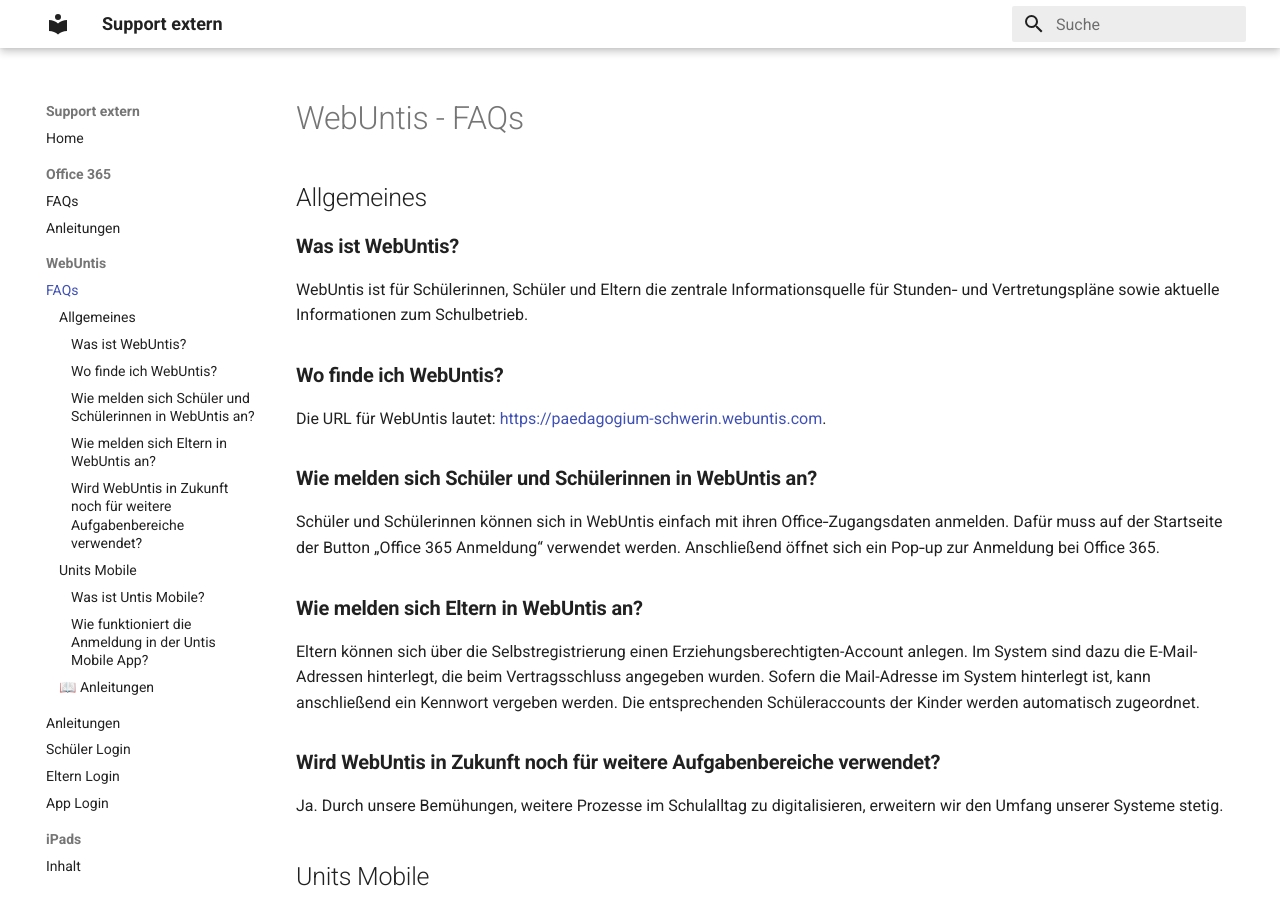
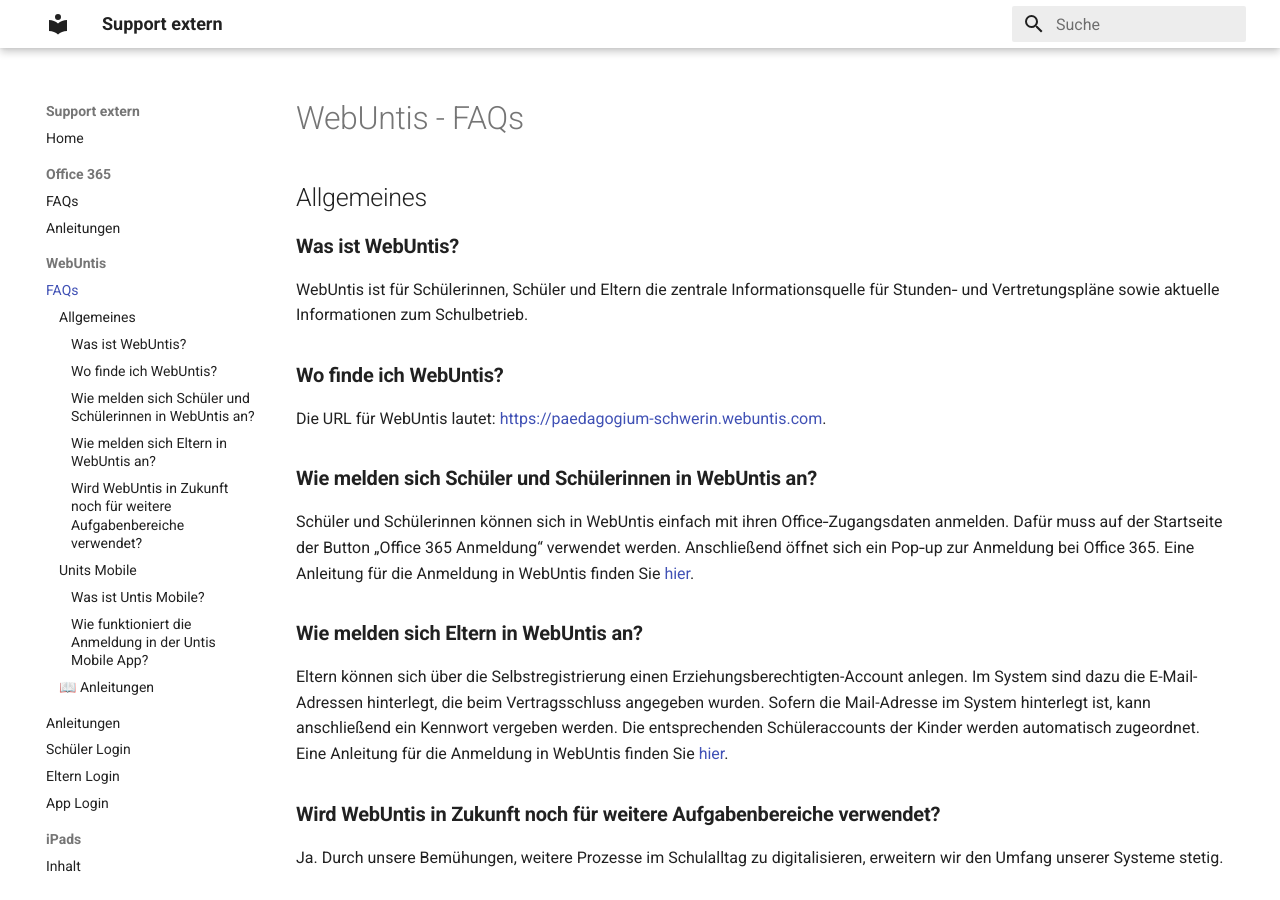
Before and after one commit to Paedagogium-Schwerin/paedagogium-schwerin.github.io, an MkDocs documentation site: the page built from docs/webuntis/index.md, in a window 1280 px wide and 900 px high. Built offline with MkDocs 1.6.1 and Material for MkDocs 9.7.7, drawn with Linux system fonts in a browser that asks for light colours.

Commit message:
Add: include links to student and parent login instructions in WebUntis FAQs

```diff
--- a/docs/webuntis/index.md
+++ b/docs/webuntis/index.md
@@ -11,11 +11,11 @@ Die URL für WebUntis lautet: [https://paedagogium-schwerin.webuntis.com](https
 
 ### **Wie melden sich Schüler und Schülerinnen in WebUntis an?**
 
-Schüler und Schülerinnen können sich in WebUntis einfach mit ihren Office‑Zugangsdaten anmelden. Dafür muss auf der Startseite der Button „Office 365 Anmeldung“ verwendet werden. Anschließend öffnet sich ein Pop‑up zur Anmeldung bei Office 365.
+Schüler und Schülerinnen können sich in WebUntis einfach mit ihren Office‑Zugangsdaten anmelden. Dafür muss auf der Startseite der Button „Office 365 Anmeldung“ verwendet werden. Anschließend öffnet sich ein Pop‑up zur Anmeldung bei Office 365. Eine Anleitung für die Anmeldung in WebUntis finden Sie [hier](students-login.md).
 
 ### **Wie melden sich Eltern in WebUntis an?**
 
-Eltern können sich über die Selbstregistrierung einen Erziehungsberechtigten-Account anlegen. Im System sind dazu die E-Mail-Adressen hinterlegt, die beim Vertragsschluss angegeben wurden. Sofern die Mail-Adresse im System hinterlegt ist, kann anschließend ein Kennwort vergeben werden. Die entsprechenden Schüleraccounts der Kinder werden automatisch zugeordnet.
+Eltern können sich über die Selbstregistrierung einen Erziehungsberechtigten-Account anlegen. Im System sind dazu die E-Mail-Adressen hinterlegt, die beim Vertragsschluss angegeben wurden. Sofern die Mail-Adresse im System hinterlegt ist, kann anschließend ein Kennwort vergeben werden. Die entsprechenden Schüleraccounts der Kinder werden automatisch zugeordnet. Eine Anleitung für die Anmeldung in WebUntis finden Sie [hier](parents-login.md).
 
 ### **Wird WebUntis in Zukunft noch für weitere Aufgabenbereiche verwendet?**
 
```
